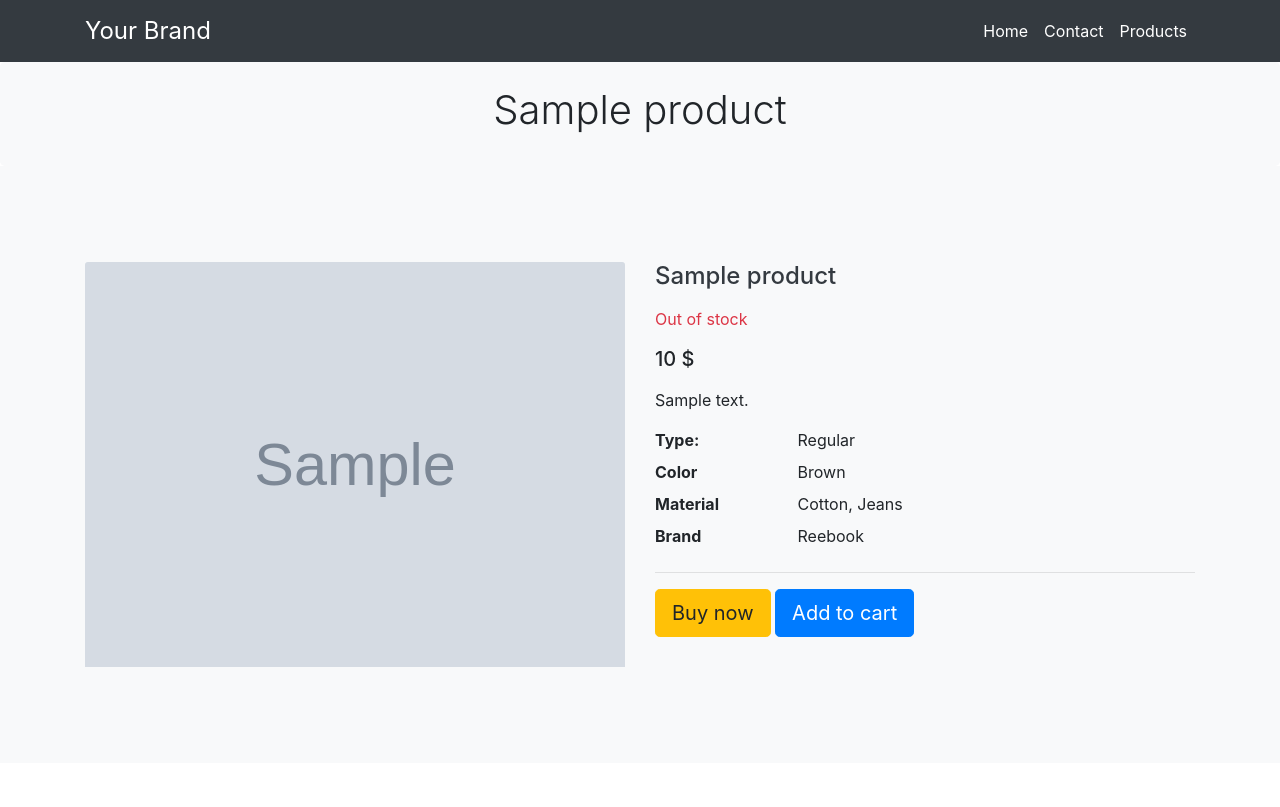
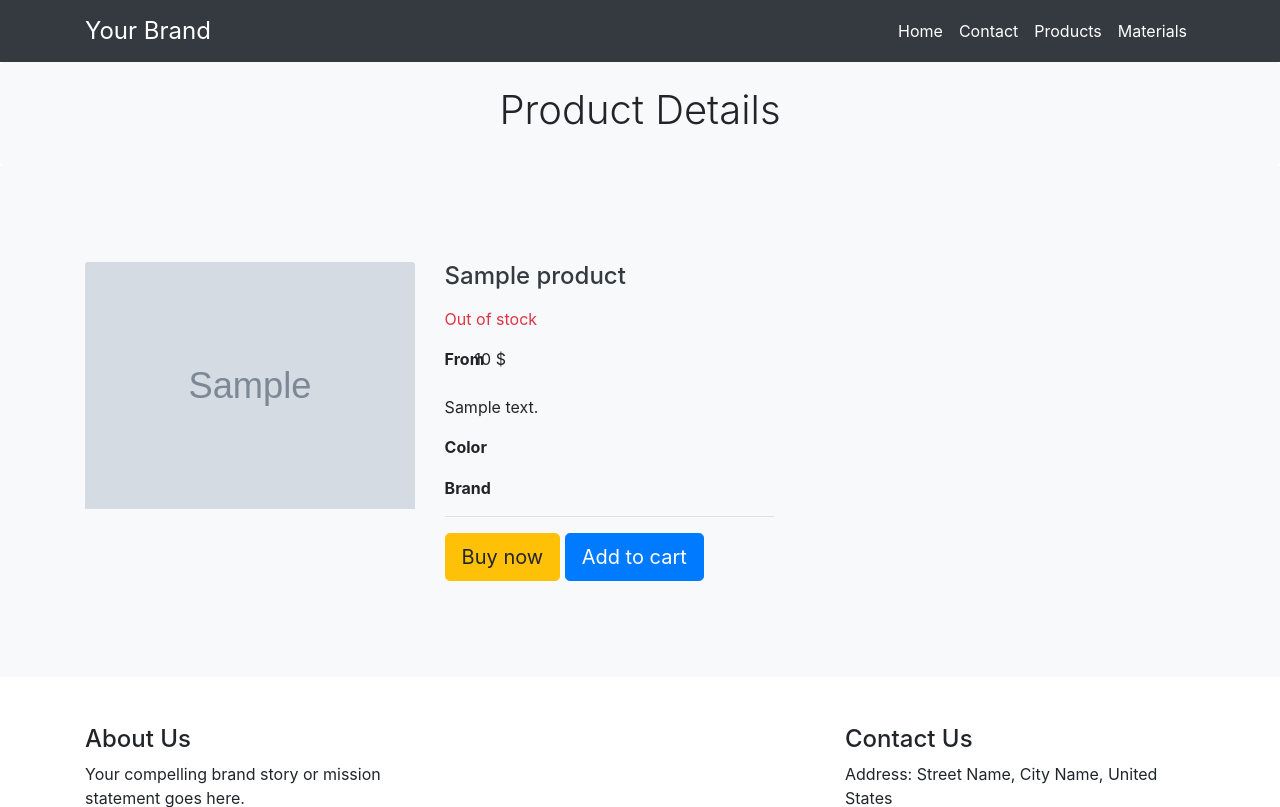
Before and after one commit to Sherika91/djangoproject, a Django app: page /products/1/ in a window 1280 px wide. Shown: the top 807 px of the page. Run offline with Django 4.2, Linux system fonts and the light colour scheme; tables that the repository leaves empty hold one stand-in row (values such as "Sample post"); grey boxes marked "Sample" are stand-in pictures; some libraries are stand-ins or nearby versions.

Commit message:
proj update, new app add

```diff
--- a/catalog/templates/catalog/includes/inc_catalog_menu.html
+++ b/catalog/templates/catalog/includes/inc_catalog_menu.html
@@ -6,5 +6,7 @@
             <a href="{% url 'catalog:contacts' %}" class="nav-link">Contact</a></li>
         <li class="nav-item active">
             <a href="{% url 'catalog:products' %}" class="nav-link">Products</a></li>
+        <li class="nav-item active">
+        <a href="{% url 'materials:list' %}" class="nav-link">Materials</a></li>
     </ul>
 </div>
--- a/catalog/templates/catalog/index.html
+++ b/catalog/templates/catalog/index.html
@@ -1,6 +1,9 @@
 {% extends 'catalog/base.html' %}
 {% block content %}
-    {% for product in product_list %}
+    <div class="col-12 mb-5">
+    <a class="btn btn-outline-primary" href="{% url 'materials:create' %}">Add Materials</a>
+    </div>
+    {% for product in object_list %}
         {% include 'catalog/includes/inc_products.html' %}
     {% endfor %}
 {% endblock %}
--- a/catalog/templates/catalog/product_detail.html
+++ b/catalog/templates/catalog/product_detail.html
@@ -4,58 +4,56 @@
 {% block title %}{{ product.name }}{% endblock %}
 
 {% block content %}
-    <!-- content -->
+
     <section class="py-5">
         <div class="container">
             <div class="row gx-5">
                 <aside class="col-lg-6">
+
                     <img class="card-img-top"
                          src="/media/{{ product.image }}"
                          alt="Card image cap"
                          style="height: auto; width: 100%; display: block">
                 </aside>
+
                 <main class="col-lg-6">
                     <div class="ps-lg-3">
                         <h4 class="title text-dark">
                             {{ product.name }}
                         </h4>
                         <div class="d-flex flex-row my-3">
-                            {% if product.in_stock %}
-                                <span class="text-success ms-2">In stock</span>
-                            {% else %}
-                                <span class="text-danger ms-2">Out of stock</span>
-                            {% endif %}
+                            <span class="text-success">
+                                {% if product.in_stock %}
+                                    In Stock
+                                {% else %}
+                                    <span class="text-danger">Out of stock</span>
+                                {% endif %}
+                            </span>
                         </div>
 
-                        <div class="mb-3">
-                            <span class="h5">{{ product.price|floatformat }} $</span>
+                        <div class="row mb-3">
+                            <dt class="col-1">From</dt>
+                            <dd class="col-9"> {{ product.price|floatformat }} $</dd>
                         </div>
 
                         <p>
                             {{ product.description }}
                         </p>
 
-                        <div class="row">
-                            <dt class="col-3">Type:</dt>
-                            <dd class="col-9">Regular</dd>
+                        <div class="row mb-3">
+                            <dt class="col-3">Color</dt>
+                            <dd class="col-9 pd-3"></dd>
 
-                            <dt class="col-3">Color</dt>
-                            <dd class="col-9">Brown</dd>
-
-                            <dt class="col-3">Material</dt>
-                            <dd class="col-9">Cotton, Jeans</dd>
+                            <div class="col-12 mb-3"></div>
 
                             <dt class="col-3">Brand</dt>
-                            <dd class="col-9">Reebook</dd>
+                            <dd class="col-9"></dd>
                         </div>
-
                         <hr/>
-
                         <div class="btn-group-lg">
                             <a href="#" class="btn btn-warning"> Buy now </a>
-                            <a href="#" class="btn btn-primary"> <i class="me-1 fa fa-shopping-basket"></i> Add
-                                to
-                                cart </a>
+                            <a href="#" class="btn btn-primary"> <i class="me-1 fa fa-shopping-basket"></i> Add to cart
+                            </a>
                         </div>
                     </div>
                 </main>
--- a/catalog/urls.py
+++ b/catalog/urls.py
@@ -1,12 +1,12 @@
 from django.urls import path
-from catalog.views import index, contacts, products, product_detail
+from catalog.views import contacts, products, ProductListView, ProductDetailView
 from catalog.apps import CatalogConfig
 
 app_name = CatalogConfig.name
 
 urlpatterns = [
-    path('', index, name='index'),
+    path('', ProductListView.as_view(), name='index'),
     path('contacts/', contacts, name='contacts'),
     path('products/', products, name='products'),
-    path('products/<int:id>/', product_detail, name='product_detail'),
+    path('products/<int:pk>/', ProductDetailView.as_view(), name='product_detail'),
 ]
--- a/catalog/views.py
+++ b/catalog/views.py
@@ -1,14 +1,21 @@
+from django.views.generic import ListView, DetailView
 from django.shortcuts import render
+
 from catalog.models import Product
 
 
-def index(requests):
-    product_list = Product.objects.all().order_by('-in_stock')[:3]
-    context = {
-        'product_list': product_list,
-        'title': 'Catalog',
-      }
-    return render(requests, 'catalog/index.html', context)
+class ProductListView(ListView):
+    model = Product
+    template_name = 'catalog/index.html'
+    paginate_by = 3
+
+    def get_context_data(self, **kwargs):
+        context = super(ProductListView, self).get_context_data(**kwargs)
+        context['title'] = 'Catalog'
+        return context
+
+    def get_queryset(self):
+        return Product.objects.filter(in_stock=True)
 
 
 def contacts(requests):
@@ -35,11 +42,11 @@
     return render(request, 'catalog/products.html', context)
 
 
-def product_detail(request, id):
-    product = Product.objects.get(id=id)
-    context = {
-        'product': product,
-        'title': product.name,
-    }
+class ProductDetailView(DetailView):
+    model = Product
+    template_name = 'catalog/product_detail.html'
 
-    return render(request, 'catalog/product_detail.html', context)
+    def get_context_data(self, **kwargs):
+        context = super(ProductDetailView, self).get_context_data(**kwargs)
+        context['title'] = 'Product Details'
+        return context
--- a/config/settings.py
+++ b/config/settings.py
@@ -39,7 +39,8 @@
     'django.contrib.staticfiles',
 
     # my apps
-    'catalog'
+    'catalog',
+    'materials',
 ]
 
 MIDDLEWARE = [
--- a/config/urls.py
+++ b/config/urls.py
@@ -23,4 +23,5 @@
     path('admin/', admin.site.urls),
     # my apps
     path('', include('catalog.urls', namespace='catalog',)),
+    path('materials/', include('materials.urls', namespace='materials',)),
 ] + static(settings.MEDIA_URL, document_root=settings.MEDIA_ROOT)
```
Also changed, not shown: catalog/templates/catalog/includes/inc_products.html (+8 -22 lines).
